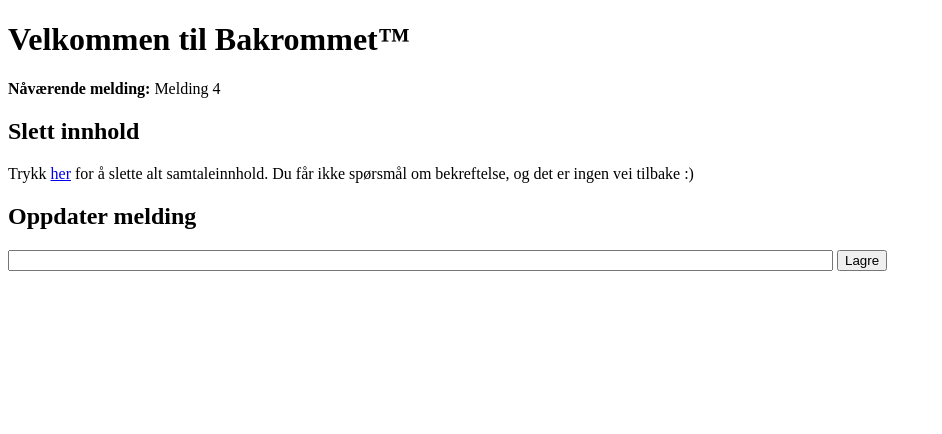
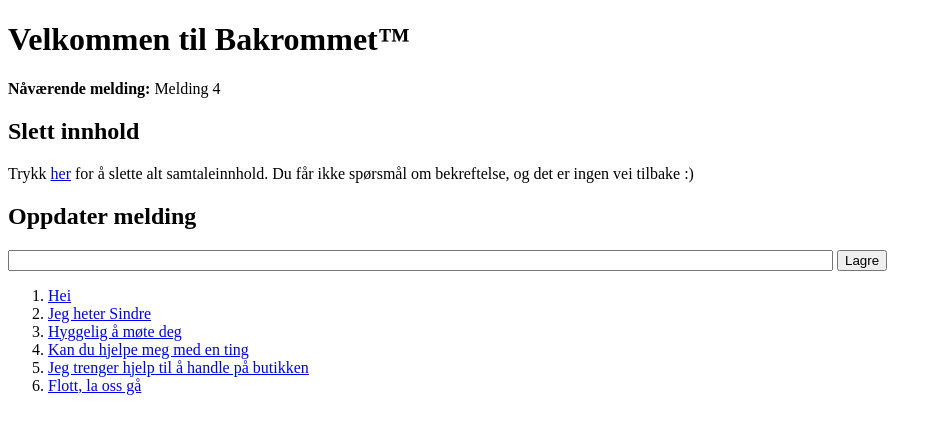
Before and after one commit to evenh/mmi-oblig3, a PHP site: page /message.php in a window 1280 px wide. Shown: the top 434 px of the page, without its empty margins (0-942 px from the left). Run offline with PHP 8.4, Linux system fonts and the light colour scheme; some libraries are stand-ins or nearby versions.

Commit message:
La til manus for Sindre

```diff
--- a/message.php
+++ b/message.php
@@ -3,19 +3,19 @@ $slettet = false;
 
 if(isset($_GET['slett'])){
 	file_put_contents("data.json", "");
-} elseif(!empty($_POST)){
+} elseif(!empty($_GET)){
 	$dataFile = json_decode(file_get_contents("data.json"), true);
 
 	// Hvis 0 oppføringer i arrayet
 	if(count($dataFile['messages']) == 0){
 		// Sett første oppføring til postet melding
-		$messages['messages'][] = $_POST['message'];
+		$messages['messages'][] = $_GET['message'];
 	// Hvis vi har data i filen fra før
 	} else {
 		// Les inn meldingene fra filen inn i et lokalt array
 		$messages = array("messages" => $dataFile['messages']);
 		// Legg til den nye meldingen som oppføring 0
-		array_unshift($messages['messages'], $_POST['message']);
+		array_unshift($messages['messages'], $_GET['message']);
 		// Historikken skal være 4 elementer (1 gjeldende + 3 i historikk)
 		$messages['messages'] = array_slice($messages['messages'], 0, 4);
 	}
@@ -46,9 +46,26 @@ $dataFile = json_decode(file_get_contents("data.json"));
 	<h2>Slett innhold</h2>
 	<p>Trykk <a href="message.php?slett">her</a> for å slette alt samtaleinnhold. Du får ikke spørsmål om bekreftelse, og det er ingen vei tilbake :)</p>
 	<h2>Oppdater melding</h2>
-	<form action="message.php" method="post">
+	<form action="message.php" method="get">
 		<input type="text" id="melding" name="message" size="100">
 		<input type="submit" value="Lagre">
 	</form>
+	<ol id="manus">
+		<li><a href="#">Hei</li>
+		<li><a href="#">Jeg heter Sindre</a></li>
+		<li><a href="#">Hyggelig å møte deg</a></li>
+		<li><a href="#">Kan du hjelpe meg med en ting</a></li>
+		<li><a href="#">Jeg trenger hjelp til å handle på butikken</a></li>
+		<li><a href="#">Flott, la oss gå</a></li>
+	</ol>
+	<script src="http://code.jquery.com/jquery-2.0.3.min.js"></script>
+	<script>
+	$(document).ready(function(){
+		$("#manus li a").click(function(e){
+			e.preventDefault();
+			location.href = "message.php?message="+$(this).text();
+		});
+	});
+	</script>
 </body>
 </html>
```
